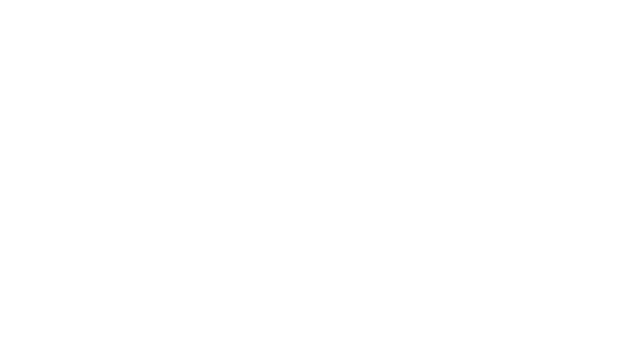
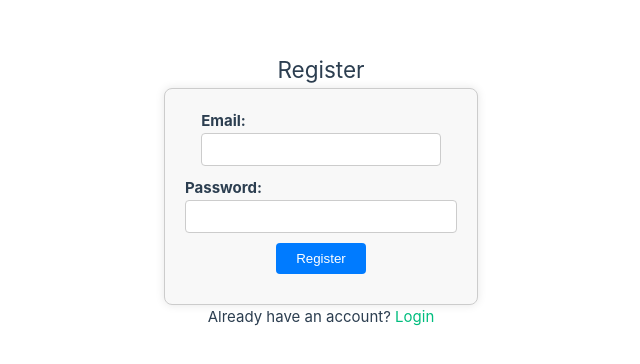
Before and after one commit to DestonN/WhiteTigerVueDN, a Vue app in the folder vue-project/: page /register in a window 1280 px wide. Before the commit this address had no page. Shown: the part 210-574 px from the top of the page, without its empty margins (162-802 px from the left). Built offline with nearby package versions, Linux system fonts and the light colour scheme.

Commit message:
Styled and created login and registration form

```diff
--- a/vue-project/src/router/index.js
+++ b/vue-project/src/router/index.js
@@ -14,6 +14,12 @@
       component: () => import('../views/feed.vue')
     },
     {
+      path: '/register',
+      props: true,
+      component: () => import('../views/register.vue')
+    },
+
+    {
       path: '/about',
       name: 'about',
       // route level code-splitting
--- a/vue-project/src/views/HomeView.vue
+++ b/vue-project/src/views/HomeView.vue
@@ -1,20 +1,20 @@
 <template>
-  <div>
-    <h2>Register</h2>
-    <form @submit.prevent="register">
+  <div class="auth-container">
+    <h2>Login</h2>
+    <form @submit.prevent="login">
       <div>
         <label for="email">Email:</label>
         <input type="email" id="email" v-model="email" required>
       </div>
       <div>
-        <label for= "password">Password:</label>
+        <label for="password">Password:</label>
         <input type="password" id="password" v-model="password" required>
       </div>
-      <button type="submit">Register</button>
-      <button @click.prevent="login">Login</button>
+      <button type="submit">Login</button>
       <!-- Display registration and login error messages -->
-      <p ref="errorMessage">{{ registrationMessage || loginMessage }}</p>
+      <p ref="errorMessage" class="error-message">{{ registrationMessage || loginMessage }}</p>
     </form>
+    <p>Don't have an account? <router-link to="/register">Register</router-link></p>
   </div>
 </template>
 
@@ -89,3 +89,51 @@
   },
 };
 </script>
+
+<style scoped>
+.auth-container {
+  display: flex;
+  flex-direction: column;
+  align-items: center;
+  justify-content: center;
+  height: 100vh;
+}
+
+form {
+  display: flex;
+  flex-direction: column;
+  align-items: center;
+  gap: 10px;
+  border: 1px solid #ccc;
+  padding: 20px;
+  border-radius: 8px;
+  background-color: #f8f8f8;
+  box-shadow: 0px 0px 10px rgba(0, 0, 0, 0.1);
+}
+
+label {
+  font-weight: bold;
+}
+
+input[type="text"],
+input[type="email"],
+input[type="password"] {
+  padding: 8px;
+  width: 100%;
+  border: 1px solid #ccc;
+  border-radius: 4px;
+}
+
+button {
+  padding: 8px 20px;
+  background-color: #007bff;
+  color: #fff;
+  border: none;
+  border-radius: 4px;
+  cursor: pointer;
+}
+
+.error-message {
+  color: red;
+}
+</style>
--- /dev/null
+++ b/vue-project/src/views/register.vue
@@ -0,0 +1,109 @@
+<template>
+    <div class="auth-container">
+      <h2>Register</h2>
+      <form @submit.prevent="register">
+        <div>
+          <label for="email">Email:</label>
+          <input type="email" id="email" v-model="email" required>
+        </div>
+        <div>
+          <label for="password">Password:</label>
+          <input type="password" id="password" v-model="password" required>
+        </div>
+        <button type="submit">Register</button>
+        <!-- Display registration error message -->
+        <p ref="errorMessage" class="error-message">{{ registrationMessage }}</p>
+      </form>
+      <p>Already have an account? <router-link to="/">Login</router-link></p>
+    </div>
+  </template>
+
+  <script>
+  import { getAuth, createUserWithEmailAndPassword } from 'firebase/auth';
+
+  export default {
+    data() {
+      return {
+        email: '',
+        password: '',
+        registrationMessage: '',
+      };
+    },
+    methods: {
+      async register() {
+        const auth = getAuth();
+        try {
+          await createUserWithEmailAndPassword(auth, this.email, this.password);
+          this.registrationMessage = 'Registration successful!';
+          // Clear any previous error message
+        } catch (error) {
+          console.error('Error registering:', error);
+          this.registrationMessage = this.getRegistrationErrorMessage(error);
+        }
+      },
+      getRegistrationErrorMessage(error) {
+        // Handle specific registration error codes
+        switch (error.code) {
+          case 'auth/email-already-in-use':
+            return 'Registration failed. Email is already in use.';
+          case 'auth/invalid-email':
+            return 'Registration failed. Invalid email format.';
+          case 'auth/operation-not-allowed':
+            return 'Registration failed. Email/password accounts are not enabled.';
+          case 'auth/weak-password':
+            return 'Registration failed. Password is too weak.';
+          default:
+            return 'Registration failed. Please check your email and password.';
+        }
+      },
+    },
+  };
+  </script>
+
+  <style scoped>
+  .auth-container {
+    display: flex;
+    flex-direction: column;
+    align-items: center;
+    justify-content: center;
+    height: 100vh;
+  }
+
+  form {
+    display: flex;
+    flex-direction: column;
+    align-items: center;
+    gap: 10px;
+    border: 1px solid #ccc;
+    padding: 20px;
+    border-radius: 8px;
+    background-color: #f8f8f8;
+    box-shadow: 0px 0px 10px rgba(0, 0, 0, 0.1);
+  }
+
+  label {
+    font-weight: bold;
+  }
+
+  input[type="text"],
+  input[type="email"],
+  input[type="password"] {
+    padding: 8px;
+    width: 100%;
+    border: 1px solid #ccc;
+    border-radius: 4px;
+  }
+
+  button {
+    padding: 8px 20px;
+    background-color: #007bff;
+    color: #fff;
+    border: none;
+    border-radius: 4px;
+    cursor: pointer;
+  }
+
+  .error-message {
+    color: red;
+  }
+  </style>
```
